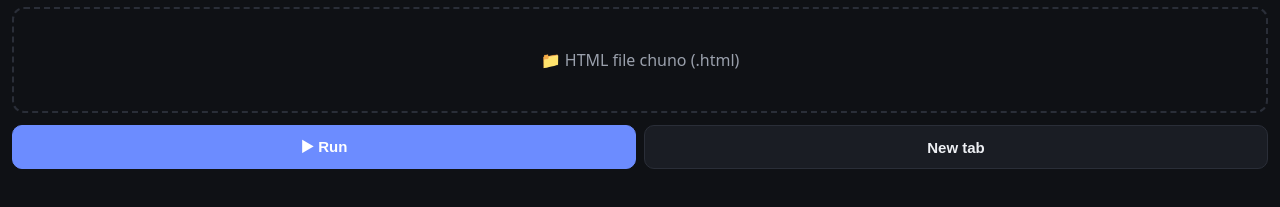
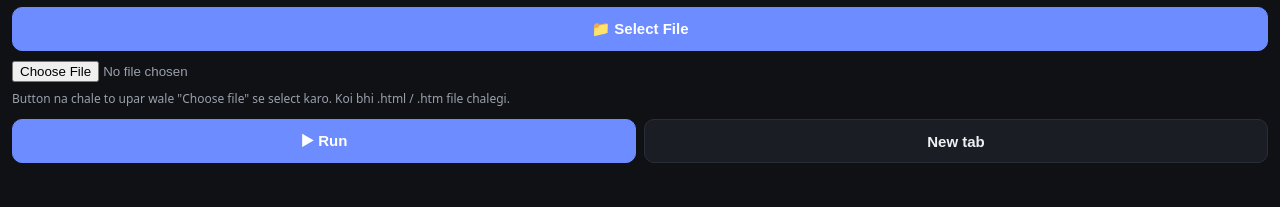
Before and after one commit to drajbhar16132/apk-builder, a plain HTML site: page index.html in a window 1280 px wide. Both pictures are taken after a click on the button "File". Shown: the part 97-304 px from the top of the page. Drawn offline with Linux system fonts and the light colour scheme.

Commit message:
App html

```diff
--- a/index.html
+++ b/index.html
@@ -40,9 +40,9 @@ textarea{height:45vh;resize:vertical}
 </div>
 
 <div class="pane" id="p-file">
-  <label class="file">📁 HTML file chuno (.html)
-    <input type="file" id="file" accept=".html,.htm,text/html">
-  </label>
+  <button class="go" id="pick" type="button" style="width:100%">📁 Select File</button>
+  <input type="file" id="file" style="width:100%;margin-top:10px;color:var(--muted)">
+  <div class="note">Button na chale to upar wale "Choose file" se select karo. Koi bhi .html / .htm file chalegi.</div>
   <div id="fname"></div>
 </div>
 
@@ -71,6 +71,7 @@ document.querySelectorAll('.tabs button').forEach(b => b.onclick = () => {
   document.querySelectorAll('.pane').forEach(p => p.classList.toggle('on', p.id === 'p-' + mode));
 });
 
+$('pick').onclick = () => $('file').click();
 $('file').onchange = async e => {
   const f = e.target.files[0];
   if(!f) return;
```
